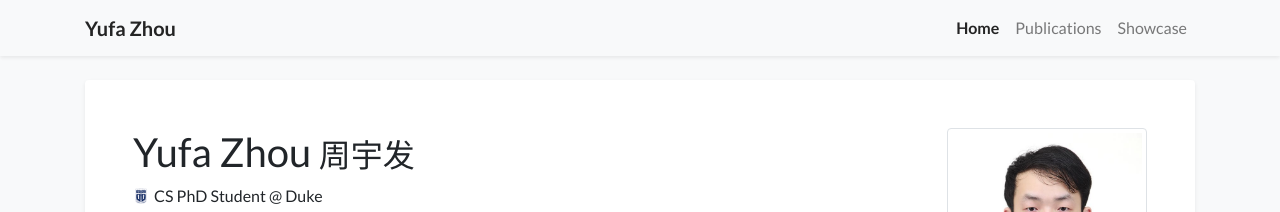
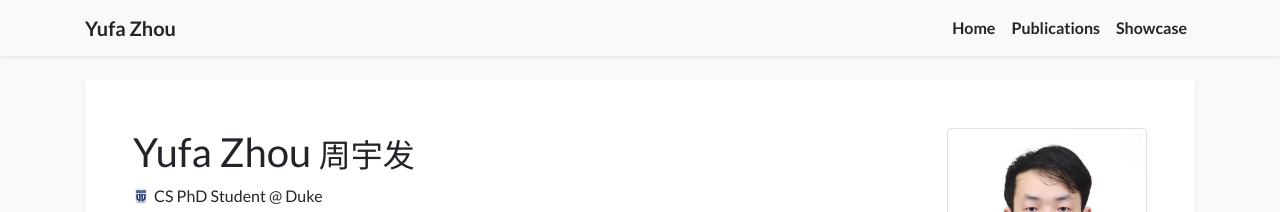
Before and after one commit to MasterZhou1/MasterZhou1.github.io, a Jekyll site: the page built from index.html, in a window 1280 px wide. Shown: the top 212 px of the page. Built offline with Jekyll 4.4.1, drawn with Linux system fonts in a browser that asks for light colours; nearby versions of some CDN libraries; a style sheet for code colours, icons or effects is not loaded.

Commit message:
Update navbar.html

```diff
--- a/_includes/navbar.html
+++ b/_includes/navbar.html
@@ -11,26 +11,11 @@
     <div class="collapse navbar-collapse" id="navbarResponsive">
 
       <ul class="navbar-nav ml-auto">
-        {%- assign current_url = page.url | replace: '/index.html','/' -%}
-        {%- assign current_name = page.nav_active | downcase | strip -%}
-
+        {%- assign current = page.nav_active | downcase | strip -%}
         {%- for item in site.data.navigation.pages -%}
           {%- assign name = item.name | downcase | strip -%}
           {%- assign href = item.url -%}
-          {%- assign is_active = false -%}
-
-          {%- if current_name and current_name != '' -%}
-            {%- if name == current_name -%}{%- assign is_active = true -%}{%- endif -%}
-          {%- else -%}
-            {%- if href == '/' -%}
-              {%- if current_url == '/' -%}{%- assign is_active = true -%}{%- endif -%}
-            {%- else -%}
-              {%- if current_url != '/' and current_url | slice: 0, href.size == href -%}
-                {%- assign is_active = true -%}
-              {%- endif -%}
-            {%- endif -%}
-          {%- endif -%}
-
+          {%- assign is_active = (name == current) -%}
           <li class="nav-item{% if is_active %} active{% endif %}">
             <a class="nav-link{% if is_active %} active{% endif %}"
                href="{{ href | relative_url }}"{% if is_active %} aria-current="page"{% endif %}>
```
